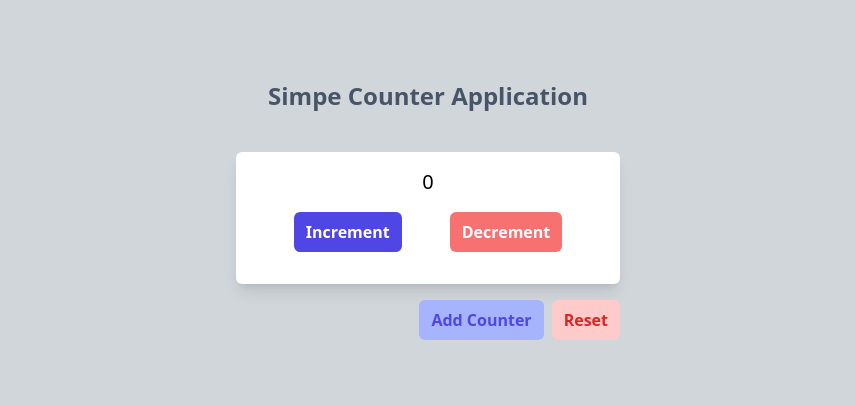
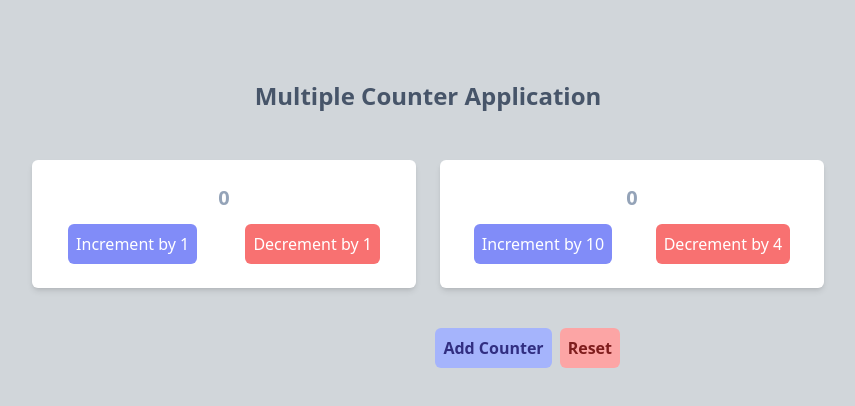
Before and after one commit to babulakterfsd/multiple-counter-app, a plain HTML site: page index.html in a window 1280 px wide. Both pictures are taken after a click on the button "Add Counter". Shown: the whole page, without its empty margins (212-1067 px from the left). Drawn offline with nearby package versions, Linux system fonts and the light colour scheme.

Commit message:
getting state from redux store  problem fixed

```diff
--- a/index.html
+++ b/index.html
@@ -13,37 +13,17 @@
         }
     </style>
 </head>
-<body>
-
-    <section class="counter m-20 flex justify-center">
-        <div class="counter_container">
-            <div class="counter_header text-center">
-                <h1 class="text-2xl font-bold text-slate-600">Simpe Counter Application</h1>
-            </div>
-            <div class="counter_body bg-white shadow-lg rounded-md p-4 mt-10 mb-4 w-96 flex justify-center flex-col items-center">
-                <h2 class="text-xl" id="counter">0</h2>
-                <div class="button-container flex my-4">
-                    <div class="increment mr-12">
-                        <button class="bg-indigo-600 text-white px-3 py-2 rounded-md font-semibold" id="increment">Increment</button>
-                    </div>
-                    <div class="decrement">
-                        <button class="bg-red-400 text-white px-3 py-2 rounded-md font-semibold" id="decrement">Decrement</button>
-                    </div>
-                </div>
-            </div>
-            <div class="extra-container">
-                <div class="button-container flex justify-end">
-                    <div class="increment mr-2">
-                        <button class="bg-indigo-300 text-indigo-600 px-3 py-2 rounded-md font-semibold" id="increment">Add Counter</button>
-                    </div>
-                    <div class="decrement">
-                        <button class="bg-red-200 text-red-600 px-3 py-2 rounded-md font-semibold" id="decrement">Reset</button>
-                    </div>
-                </div>
-            </div>
+<body class="overflow-x-hidden">
+    <section class="container my-20 mx-auto flex justify-center items-center flex-col">
+         <div class="w-screen text-center">
+            <h1 class="text-2xl text-slate-600 font-semibold mb-12">Multiple Counter Application</h1>
+         </div>
+        <div id="counters-container" class=" mx-auto flex justify-between flex-wrap"></div>
+        <div class="button-container w-screen lg:w-96 flex justify-end items-center mt-4 mr-2 lg:mr-0">
+            <button class="bg-indigo-300 text-indigo-900 p-2 rounded-md mr-2 font-semibold" id="add-counter">Add Counter</button>
+            <button class="bg-red-300 text-red-900 p-2 rounded-md font-semibold" id="reset-counter">Reset </button>
         </div>
     </section>
-
     <script src="./script.js"></script>
 </body>
 </html>
--- a/script.js
+++ b/script.js
@@ -1,67 +1,154 @@
-// select dom elements
-const counterEl = document.getElementById("counter");
-const incrementEl = document.getElementById("increment");
-const decrementEl = document.getElementById("decrement");
+//initial state
+const initialState = [
+    {
+        id: 1,
+        value: 0,
+        incrementBy: 1,
+        decrementBy: 1
+    }
+]
 
-// action identifiers
-const INCREMENT = "increment";
-const DECREMENT = "decrement";
+//action identifiers
+const INCREMENT = 'INCREMENT'
+const DECREMENT = 'DECREMENT'
+const ADD_COUNTER = 'addCounter'
+const RESET_COUNTER = 'resetCounter'
 
-// action creators
-const increment = (value) => {
+//action creators
+const addCounter = () => {
+    return {
+        type: ADD_COUNTER
+    }
+}
+const resetCounter = () => {
+    return {
+        type: RESET_COUNTER
+    }
+}
+const increment = (counterID, value) => {
     return {
         type: INCREMENT,
-        payload: value,
-    };
-};
-
-const decrement = (value) => {
+        payload: {
+            counterID,
+            value
+        }
+    }
+}
+const decrement = (counterID, value) => {
     return {
         type: DECREMENT,
-        payload: value,
-    };
-};
-
-// initial state
-const initialState = {
-    value: 0,
-};
-
-// create reducer function
-function counterReducer(state = initialState, action) {
-    if (action.type === INCREMENT) {
-        return {
-            ...state,
-            value: state.value + action.payload,
-        };
-    } else if (action.type === DECREMENT) {
-        return {
-            ...state,
-            value: state.value - action.payload,
-        };
-    } else {
-        return state;
+        payload: {
+            counterID,
+            value
+        }
     }
 }
 
-// create store
-const store = Redux.createStore(counterReducer);
+//helpper functions
+const nextCounterID = (counters) => {
+   const maxID = counters.reduce((maxID, counter) => {
+         return Math.max(counter.id, maxID)
+   }, -1)
+   return maxID + 1
+}
 
+const incrementHandler = (id, incrementBy) => {
+   store.dispatch(increment(id, incrementBy))
+}
+
+const decrementHandler = (id, decrementBy) => {
+    store.dispatch(decrement(id, decrementBy))
+}
+
+//reducer
+const counterReducer = (state = initialState, action) => {
+    if(action.type === ADD_COUNTER){
+        return [...state, {
+            id: nextCounterID(state),
+            value: 0,
+            incrementBy: Math.floor(Math.random() * 10) + 1,
+            decrementBy: Math.floor(Math.random() * 10) + 1
+        }]
+    }
+    if(action.type === RESET_COUNTER){
+        return state.map(counter => {
+            return {
+                ...counter,
+                value: 0
+            }
+        })
+    }
+    if(action.type === INCREMENT){
+        const {counterID, value} = action.payload
+
+        return state.map(counter => {
+            if(counter.id === counterID){
+                return {
+                    ...counter,
+                    value: counter.value + value
+                }
+            }
+            return {...counter}
+        })
+    }
+    if(action.type === DECREMENT){
+        const {counterID, value} = action.payload
+
+        return state.map(counter => {
+            if(counter.id === counterID){
+                return {
+                    ...counter,
+                    value: counter.value - value
+                }
+            }
+            return {...counter}
+        })
+    }
+    return state
+}
+
+//store
+const store = Redux.createStore(counterReducer)
+
+
+//dom elements
+const countersContainer = document.getElementById('counters-container')
+const addCounterBtn = document.getElementById('add-counter')
+const resetCounterBtn = document.getElementById('reset-counter')
+
+//render
 const render = () => {
-    const state = store.getState();
-    counterEl.innerText = state.value.toString();
-};
+    const state = store.getState()
+    let countersMarkup = ''
 
-// update UI initially
-render();
+    state.forEach((counter) => {
+        countersMarkup += `
+        <div class="counter flex justify-center items-center flex-col bg-white px-3 py-6 rounded-md shadow-md w-72 lg:w-96 mb-6 mx-3">
+            <h1 class="text-xl font-bold text-slate-400 mb-3">${counter.value}</h1>
+            <div class="button-container flex w-full justify-around">
+                <div>
+                <button class="increment bg-indigo-400 text-white p-2 rounded-md" onclick="incrementHandler(${counter.id}, ${counter.incrementBy})">Increment by ${counter.incrementBy}</button>
+                </div>
+                <div>
+                <button class="decrement bg-red-400 text-white p-2 rounded-md" onclick="decrementHandler(${counter.id}, ${counter.decrementBy})">Decrement by ${counter.decrementBy}</button>
+                </div>
+            </div>
+        </div>
+        `
+    })
+    countersContainer.innerHTML = countersMarkup
+}
 
-store.subscribe(render);
+//update ui initially
+render()
 
-// button click listeners
-incrementEl.addEventListener("click", () => {
-    store.dispatch(increment(1));
-});
+//subscribe to store
+store.subscribe(render)
 
-decrementEl.addEventListener("click", () => {
-    store.dispatch(decrement(1));
-});
+//event listeners
+addCounterBtn.addEventListener('click', () => {
+    store.dispatch(addCounter())
+})
+resetCounterBtn.addEventListener('click', () => {
+    store.dispatch(resetCounter())
+})
```
Also changed, not shown: test.js (added, +68 -0 lines).
